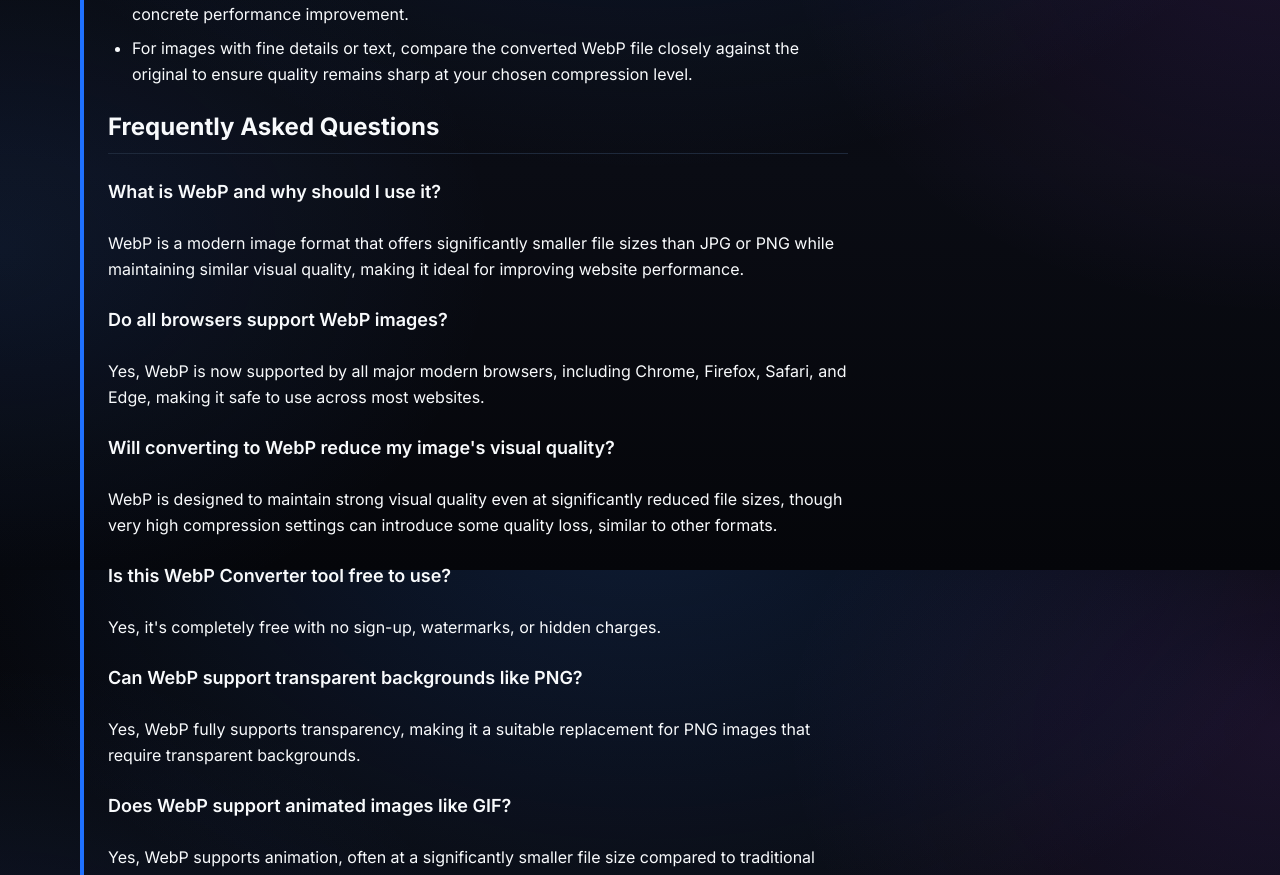
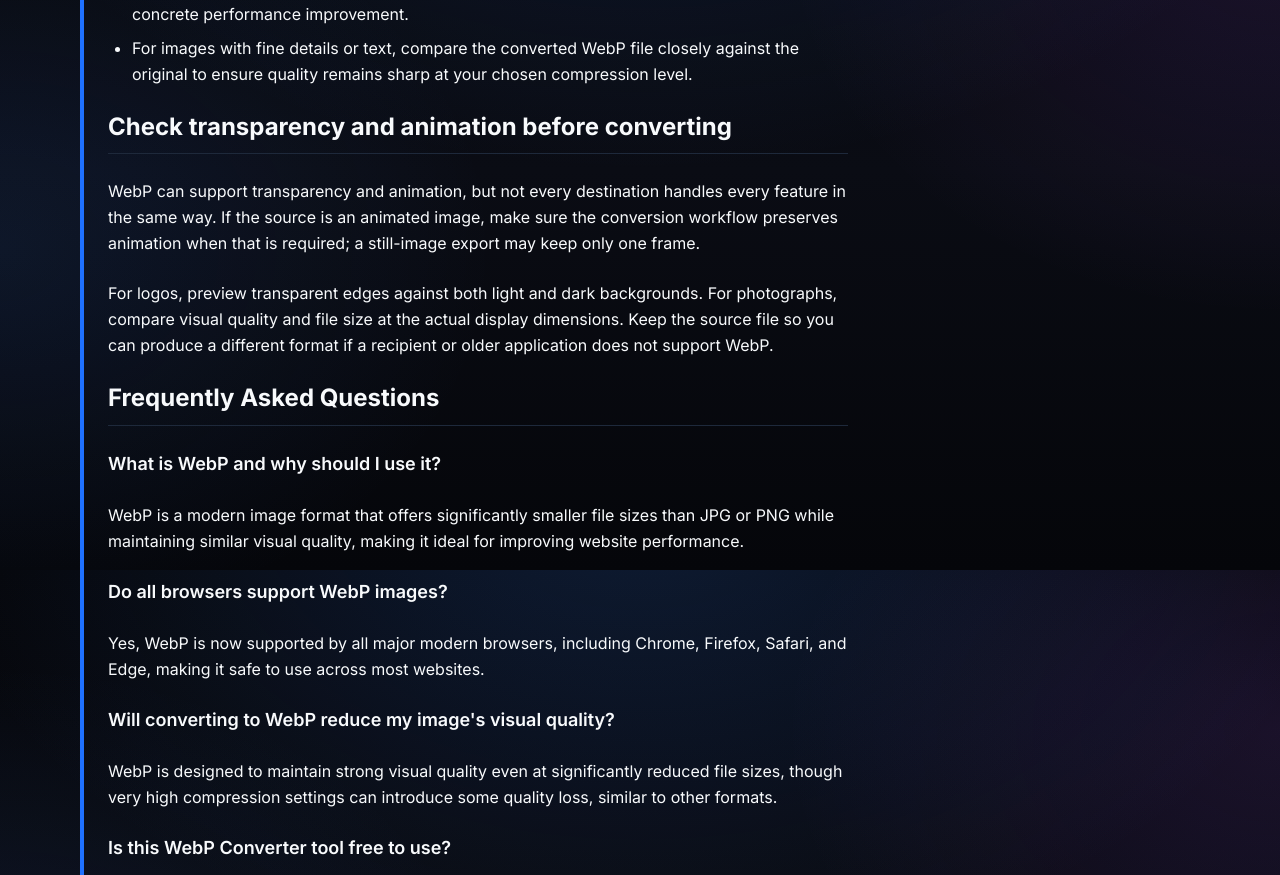
Before and after one commit to surajkumar122024-star/ok01, a Next.js app: page /blog/webp-converter-complete-guide in a window 1280 px wide. Shown: the part 3430-4305 px from the top of the page. Built offline with nearby package versions, Linux system fonts and the light colour scheme.

Commit message:
Add distinct practical section to guide

```diff
--- a/src/app/blog/webp-converter-complete-guide/page.tsx
+++ b/src/app/blog/webp-converter-complete-guide/page.tsx
@@ -120,6 +120,7 @@ export default function WebpConverterCompleteGuideArticle() {
           <li>For images with fine details or text, compare the converted WebP file closely against the original to ensure quality remains sharp at your chosen compression level.</li>
           </ul>
 
+          <h2 className="text-2xl font-bold mt-8">Check transparency and animation before converting</h2><p>WebP can support transparency and animation, but not every destination handles every feature in the same way. If the source is an animated image, make sure the conversion workflow preserves animation when that is required; a still-image export may keep only one frame.</p><p>For logos, preview transparent edges against both light and dark backgrounds. For photographs, compare visual quality and file size at the actual display dimensions. Keep the source file so you can produce a different format if a recipient or older application does not support WebP.</p>
           <h2 id="faq" className="text-2xl font-bold mt-8">Frequently Asked Questions</h2>
           <h3 className="text-lg font-semibold mt-4">What is WebP and why should I use it?</h3>
           <p>WebP is a modern image format that offers significantly smaller file sizes than JPG or PNG while maintaining similar visual quality, making it ideal for improving website performance.</p>
```
